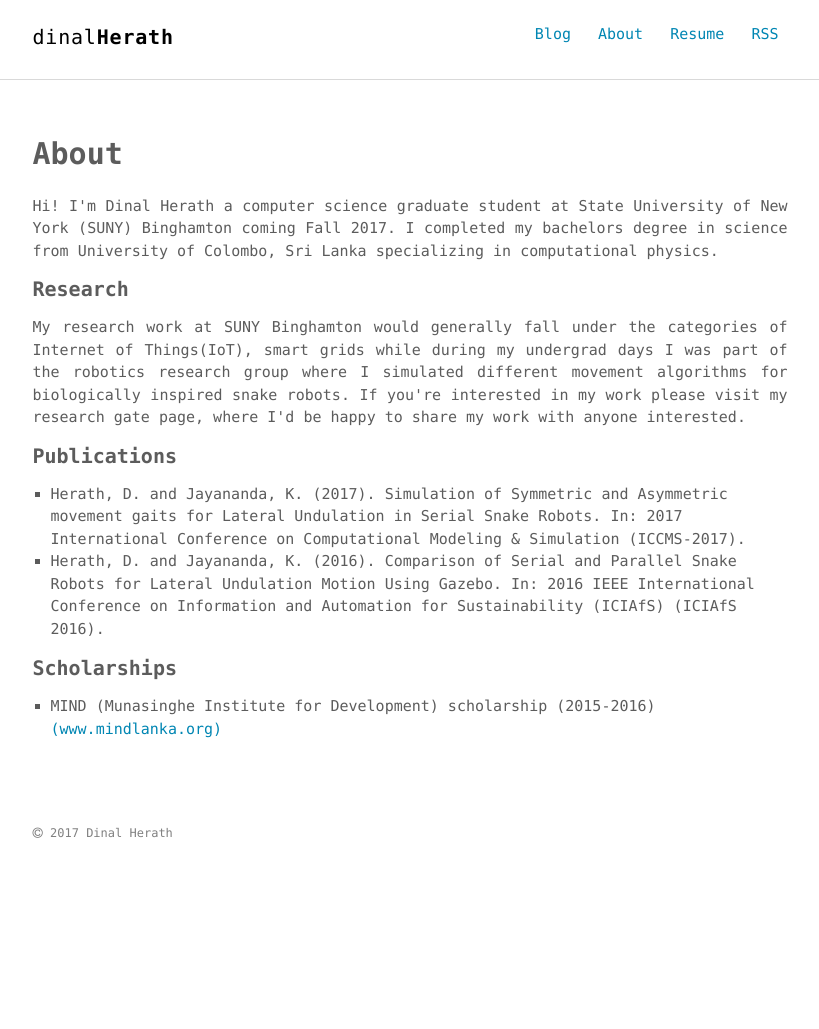
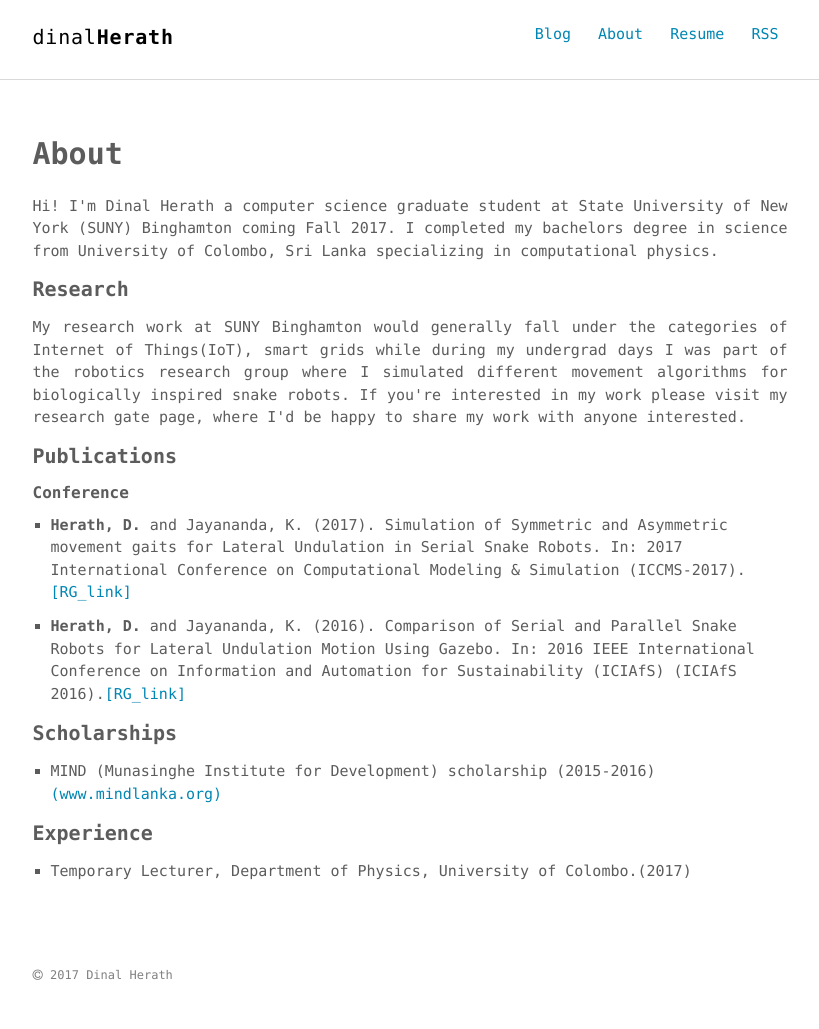
Before and after one commit to dherath/myWebsiteTheme, a Jekyll site: the page built from about.md, in a window 1280 px wide. Shown: the whole page, without its empty margins (230-1049 px from the left). Built offline with Jekyll 4.4.1, drawn with Linux system fonts in a browser that asks for light colours; before the commit the page ends 900 px from its top, so only the background shows below that.

Commit message:
about.md changes and heading font size changes

```diff
--- a/about.md
+++ b/about.md
@@ -3,7 +3,6 @@
 title: About
 permalink: /about/
 ---
-
 <p align="justify">Hi! I'm Dinal Herath a computer science graduate student at State University of New York (SUNY) Binghamton coming Fall 2017. I completed my bachelors degree in science from University of Colombo, Sri Lanka specializing in computational physics.</p>
 
 #### Research
@@ -12,13 +11,17 @@
 
 #### Publications
 
-* Herath, D. and Jayananda, K. (2017). Simulation of Symmetric and Asymmetric movement gaits for
-Lateral Undulation in Serial Snake Robots. In: 2017 International Conference on Computational
-Modeling & Simulation (ICCMS-2017).
-* Herath, D. and Jayananda, K. (2016). Comparison of Serial and Parallel Snake Robots for Lateral
-Undulation Motion Using Gazebo. In: 2016 IEEE International Conference on Information and
-Automation for Sustainability (ICIAfS) (ICIAfS 2016).
+###### Conference
+
+* **Herath, D.** and Jayananda, K. (2017). Simulation of Symmetric and Asymmetric movement gaits for Lateral Undulation in Serial Snake Robots. In: 2017 International Conference on Computational Modeling & Simulation (ICCMS-2017).[[RG_link]](https://www.researchgate.net/publication/311716282_Comparison_of_Serial_and_Parallel_Snake_Robots_for_Lateral_Undulation_Motion_using_Gazebo){:target="_blank"}
+
+* **Herath, D.** and Jayananda, K. (2016). Comparison of Serial and Parallel Snake Robots for Lateral Undulation Motion Using Gazebo. In: 2016 IEEE International Conference on Information and Automation for Sustainability (ICIAfS) (ICIAfS 2016).[[RG_link]](https://www.researchgate.net/publication/317015239_Simulation_of_Symmetric_and_Asymmetric_movement_gaits_for_Lateral_Undulation_in_Serial_Snake_Robots){:target="_blank"}
 
 #### Scholarships
 
-* MIND (Munasinghe Institute for Development) scholarship (2015-2016) <a href="http://www.mindlanka.org/past.cfm?page=aa" target="_blank">(www.mindlanka.org)</a>
+* MIND (Munasinghe Institute for Development) scholarship (2015-2016)
+ <a href="http://www.mindlanka.org/past.cfm?page=aa" target="_blank" > (www.mindlanka.org) </a>
+
+#### Experience
+
++ Temporary Lecturer, Department of Physics, University of Colombo.(2017)
```
Also changed, not shown: blog.md (+3 -3 lines).
